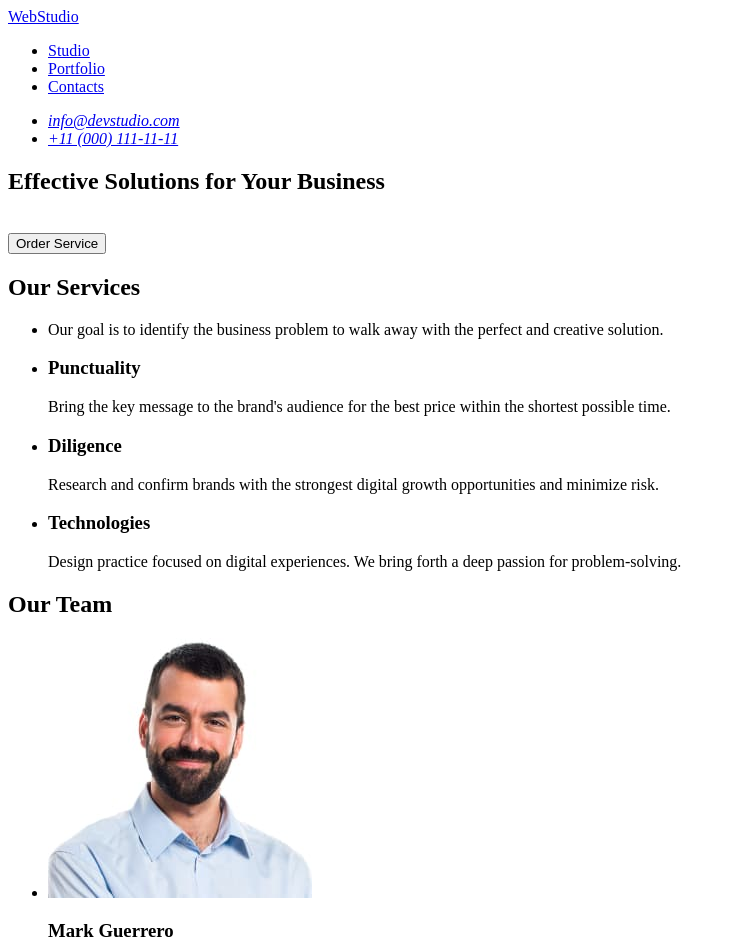
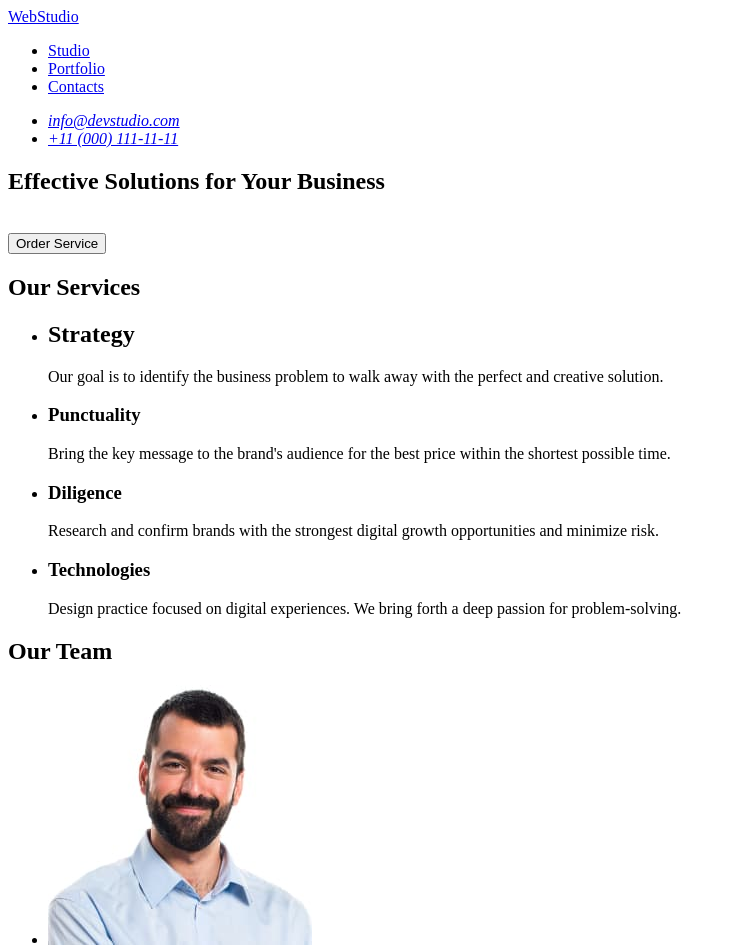
Before and after one commit to KRINSH/goit-markup-hw-01, a plain HTML site: page index.html in a window 1280 px wide. Shown: the top 948 px of the page, without its empty margins (0-736 px from the left). Drawn offline with Linux system fonts and the light colour scheme.

Commit message:
Update index.html

```diff
--- a/index.html
+++ b/index.html
@@ -39,6 +39,7 @@
             <h2 class="visually-hidden">Our Services</h2>
             <ul>
                 <li>
+                    <h2>Strategy</h2>
                     <p>Our goal is to identify the business problem to walk away with the perfect and creative solution.</p>
                 </li>
                 <li>
```
